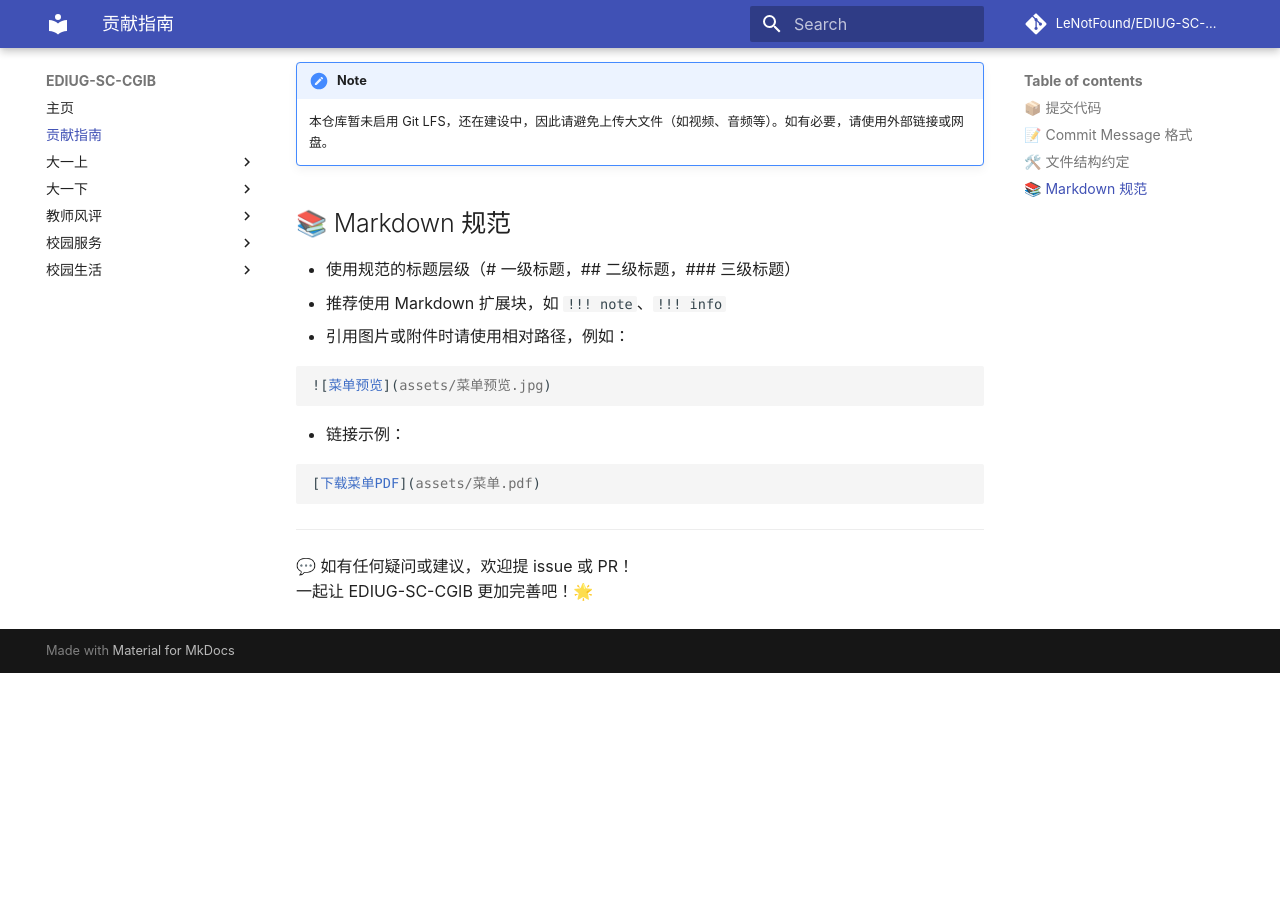
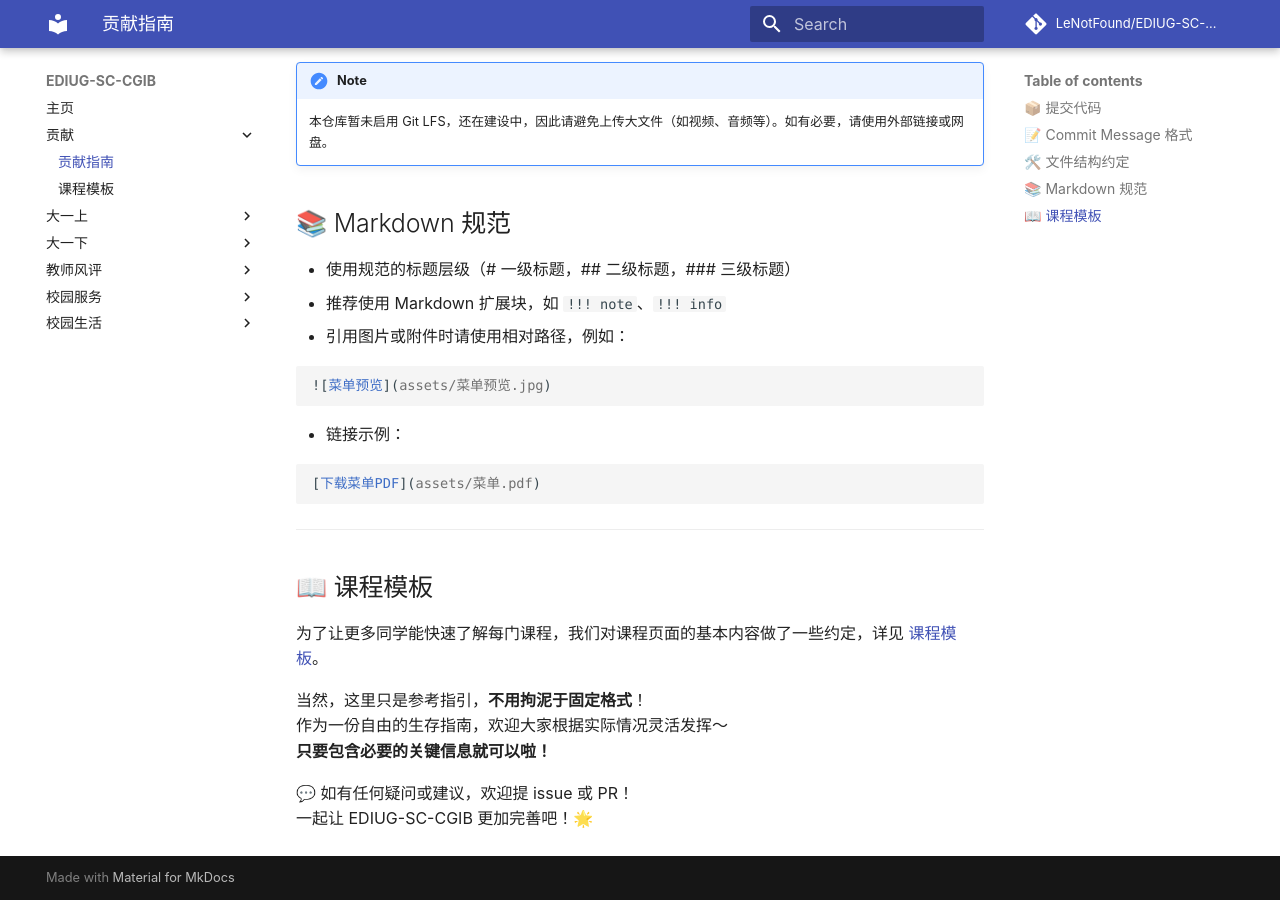
Before and after one commit to LeNotFound/EDIUG-SC-CGIB, an MkDocs documentation site: the page built from docs/贡献/贡献指南.md, in a window 1280 px wide and 900 px high, scrolled down 1691 px. Built offline with MkDocs 1.6.1 and Material for MkDocs 9.7.7, drawn with Linux system fonts in a browser that asks for light colours; comment, search, counter and statistics services are not loaded; before the commit the page ends 2364 px from its top, so only the background shows below that.

Commit message:
feat: 重构贡献指南，新增课程模板文档并调整导航结构

```diff
--- a/docs/贡献指南/CONTRIBUTING.md
+++ b/docs/贡献/贡献指南.md
@@ -84,5 +84,14 @@ docs/
 
 ---
 
+## 📖 课程模板
+
+为了让更多同学能快速了解每门课程，我们对课程页面的基本内容做了一些约定，详见 [课程模板](课程模板.md)。
+
+当然，这里只是参考指引，**不用拘泥于固定格式**！
+作为一份自由的生存指南，欢迎大家根据实际情况灵活发挥～
+**只要包含必要的关键信息就可以啦！**
+
+
 💬 如有任何疑问或建议，欢迎提 issue 或 PR！
 一起让 EDIUG-SC-CGIB 更加完善吧！🌟
--- a/mkdocs.yml
+++ b/mkdocs.yml
@@ -9,7 +9,9 @@ plugins:
   - git-revision-date
 nav:
   - 主页: index.md
-  - 贡献指南: 贡献指南/CONTRIBUTING.md
+  - 贡献:
+    - 贡献指南: 贡献/贡献指南.md
+    - 课程模板: 贡献/课程模板.md
   - 大一上:
     - 出版概论: 大一上/出版概论/index.md
     - 大国出版: 大一上/大国出版/index.md
```
Also changed, not shown: docs/贡献/课程模板.md (added, +41 -0 lines).
